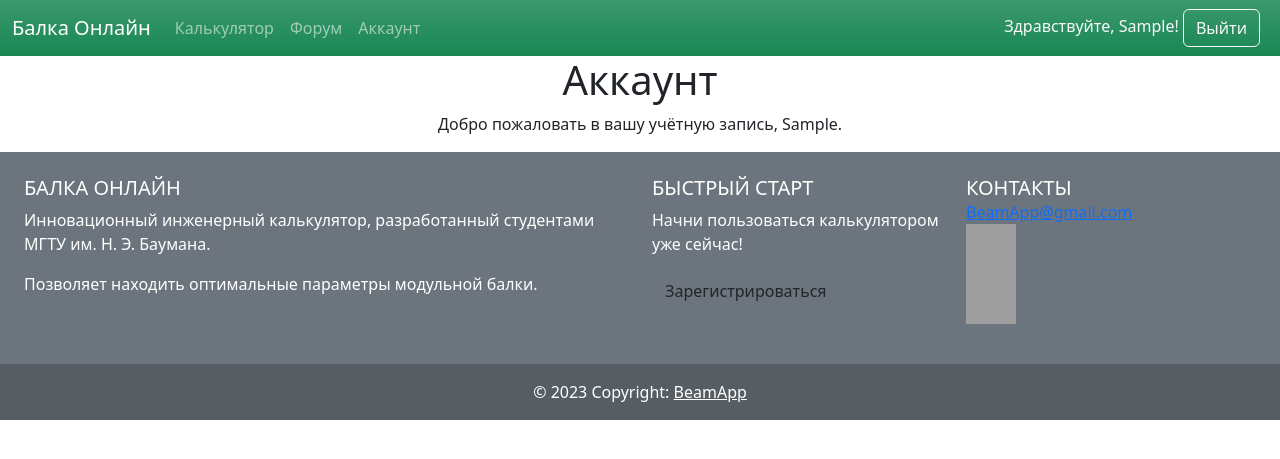
After one commit to Ship-Vano/balkapp, a Django app: page /account/ in a window 1280 px wide. The commit adds this page. Shown: the top 459 px of the page. Run offline with Django 4.2, Linux system fonts and the light colour scheme; the visitor is signed in with stand-in values (Sample User, id 1); grey boxes are pictures that could not be loaded.

Commit message:
Added an account page

```diff
--- /dev/null
+++ b/BeamApp/account/templates/account/account.html
@@ -0,0 +1,8 @@
+{% extends "base.html" %}
+
+{% block title %}Калькулятор{% endblock %}
+
+{% block contents %}
+  <h1>Аккаунт</h1>
+  <p>Добро пожаловать в вашу учётную запись, {{ request.user.first_name|default:request.user.username }}.</p>
+{% endblock %}
--- a/BeamApp/account/templates/base.html
+++ b/BeamApp/account/templates/base.html
@@ -23,7 +23,7 @@
             <a class="nav-link" href="#">Форум</a>
           </li>
           <li class="nav-item">
-            <a class="nav-link" href="{% url "login" %}">Аккаунт</a>
+            <a class="nav-link" href="{% url "account" %}">Аккаунт</a>
           </li>
         </ul>
           {% endif %}
--- a/BeamApp/account/urls.py
+++ b/BeamApp/account/urls.py
@@ -32,6 +32,6 @@ urlpatterns = [
     # name='password_reset_complete'),
 
     path('', include('django.contrib.auth.urls')),
-    path('', views.about, name='about'),
+    path('', views.accountpage, name='account'),
     #path('work/', include('work.urls', namespace='work')),
 ]
--- a/BeamApp/account/views.py
+++ b/BeamApp/account/views.py
@@ -25,7 +25,7 @@ def user_login(request):
 
 from django.contrib.auth.decorators import login_required
 @login_required
-def about(request):
+def accountpage(request):
     return render(request,
-        'account/about.html',
-        {'section': 'about'})
+        'account/account.html',
+        {'section': 'account'})
```
Also changed, not shown: BeamApp/account/templates/account/calculator.html (deleted, +0 -8 lines).
